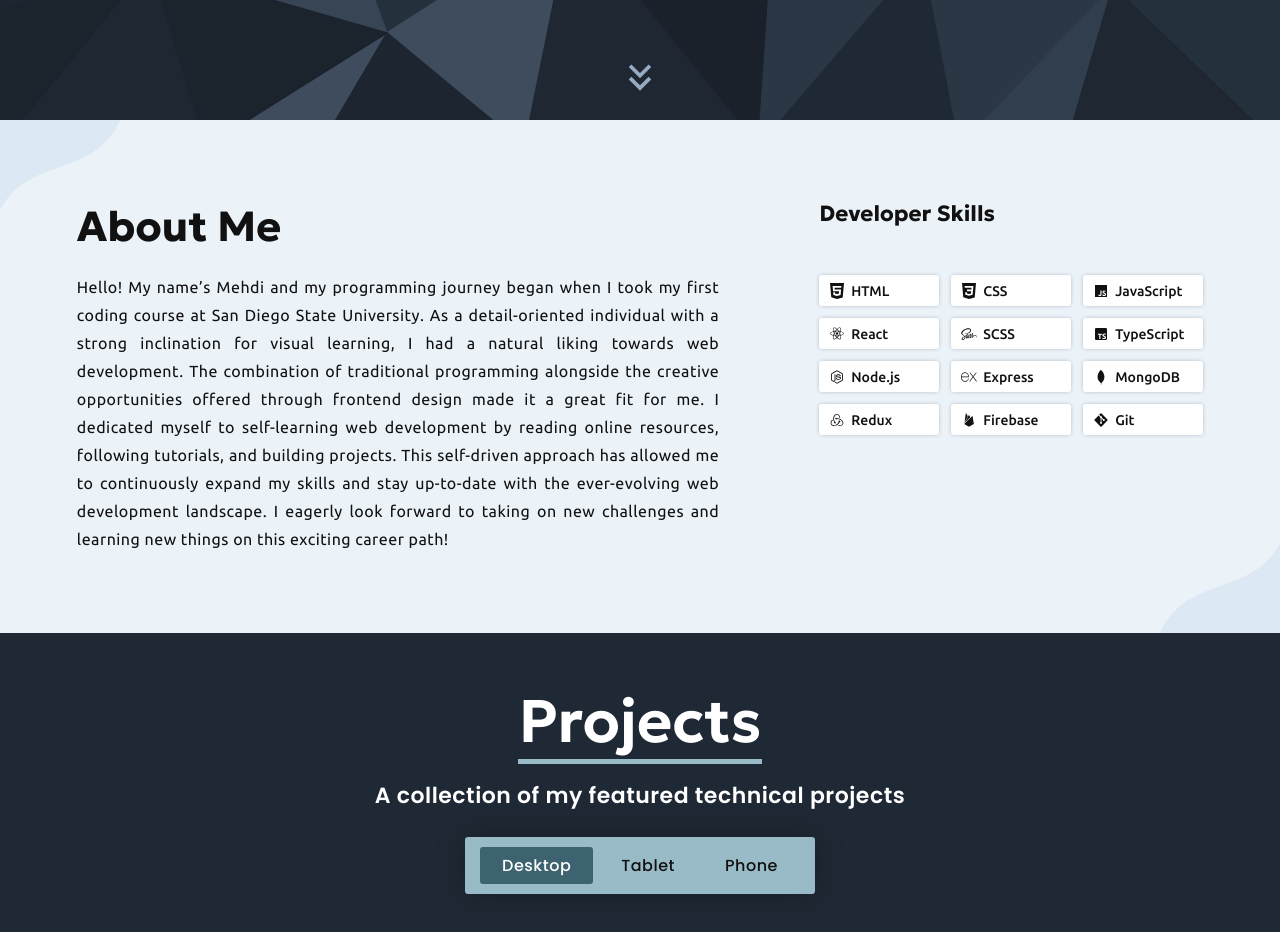
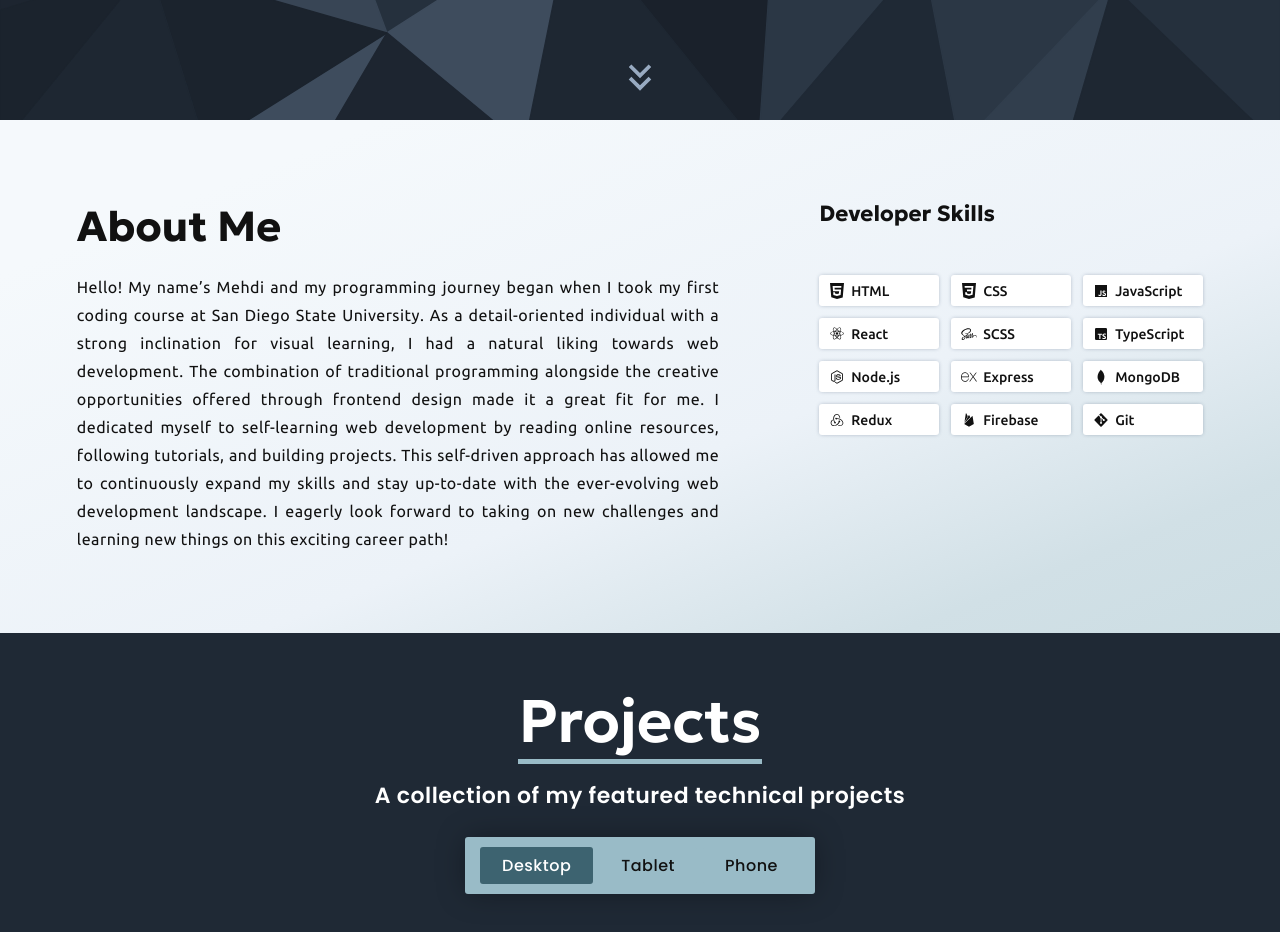
Before and after one commit to mehdi-sajedi/Portfolio, a React (Vite) app: page / in a window 1280 px wide. Shown: the part 680-1612 px from the top of the page. Built offline with nearby package versions, Linux system fonts and the light colour scheme.

Commit message:
Added minor linear gradient background to about section

```diff
--- a/src/components/About.jsx
+++ b/src/components/About.jsx
@@ -78,8 +78,6 @@ const About = () => {
           </ul>
         </div>
       </motion.div>
-      <div className={`${styles.wave} ${styles.wave1}`}></div>
-      <div className={`${styles.wave} ${styles.wave2}`}></div>
     </section>
   );
 };
--- a/src/components/About.module.scss
+++ b/src/components/About.module.scss
@@ -6,11 +6,26 @@ $skill-colors: #e34c26, #264de4, #f0db4f, #61dbfb, #cd6799, #007acc, #68a063,
 $breakpoint: '<950px';
 
 .aboutContainer {
-  @include set-bg-and-text-colors(#ebf2f8);
+  @include set-bg-and-text-colors(#ecf2f8);
   border: none;
   outline: none;
-  position: relative;
-  overflow: hidden;
+  background: linear-gradient(
+    to bottom right,
+    #f5f9fc 15%,
+    #ecf2f8 60%,
+    #d1e0e6 85%,
+    #ccdde3
+  );
+
+  @include media($breakpoint) {
+    background: linear-gradient(
+      to bottom,
+      #f5f9fc 15%,
+      #ecf2f8 75%,
+      #d1e0e6 92%,
+      #ccdde3
+    );
+  }
 
   .about {
     @include max-width(80px);
@@ -158,29 +173,4 @@ $breakpoint: '<950px';
       }
     }
   }
-
-  .wave {
-    // prettier-ignore
-    clip-path: polygon(100% 100%, 0% 100% , 0.00% 79.83%, 2.00% 79.50%, 4.00% 79.01%, 6.00% 78.38%, 8.00% 77.63%, 10.00% 76.79%, 12.00% 75.89%, 14.00% 74.95%, 16.00% 74.01%, 18.00% 73.11%, 20.00% 72.28%, 22.00% 71.54%, 24.00% 70.92%, 26.00% 70.45%, 28.00% 70.14%, 30.00% 70.01%, 32.00% 70.05%, 34.00% 70.26%, 36.00% 70.64%, 38.00% 71.18%, 40.00% 71.85%, 42.00% 72.64%, 44.00% 73.50%, 46.00% 74.43%, 48.00% 75.37%, 50.00% 76.29%, 52.00% 77.18%, 54.00% 77.98%, 56.00% 78.68%, 58.00% 79.25%, 60.00% 79.67%, 62.00% 79.92%, 64.00% 80.00%, 66.00% 79.90%, 68.00% 79.63%, 70.00% 79.19%, 72.00% 78.61%, 74.00% 77.90%, 76.00% 77.08%, 78.00% 76.19%, 80.00% 75.26%, 82.00% 74.32%, 84.00% 73.41%, 86.00% 72.55%, 88.00% 71.77%, 90.00% 71.11%, 92.00% 70.59%, 94.00% 70.23%, 96.00% 70.03%, 98.00% 70.01%, 100.00% 70.17%);
-    position: absolute;
-    width: 300px;
-    height: 300px;
-    background-color: darken(#ebf2f8, 4%);
-
-    &.wave1 {
-      top: 0;
-      left: 0;
-      transform: rotate(135deg) translateY(62px);
-
-      @include media($breakpoint) {
-        transform: rotate(135deg) translateY(82px);
-      }
-    }
-
-    &.wave2 {
-      bottom: 0;
-      right: 0;
-      transform: rotate(-45deg) translateY(62px);
-    }
-  }
 }
```
